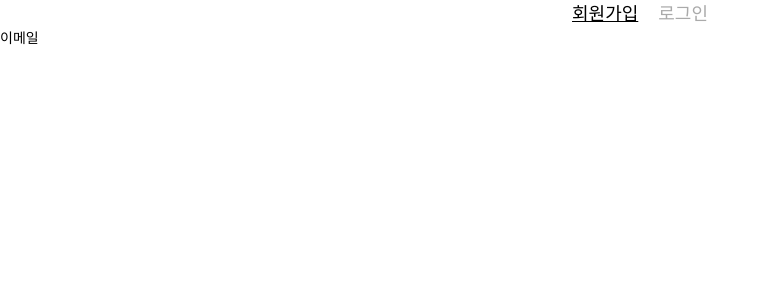
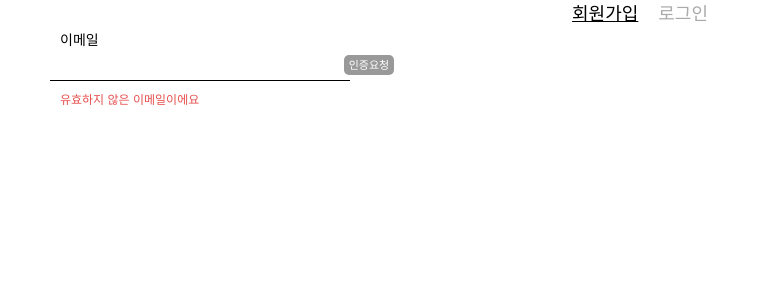
Before and after one commit to tankboyy/romance-lab-front, a Next.js app: page /signUp in a window 1280 px wide. Shown: the top 300 px of the page, without its empty margins (0-768 px from the left). Built offline with nearby package versions, Linux system fonts and the light colour scheme.

Commit message:
💄 회원가입 페이지 수정
회원가입 페이지 인풋 컴포넌트 작성중

```diff
--- /dev/null
+++ b/src/app/signUp/InputComponent.tsx
@@ -0,0 +1,55 @@
+import React, {useEffect, useState} from 'react';
+
+type propsType = {
+  title: string
+  hide?: boolean
+  failText: string
+  successText: string
+};
+
+
+export default function InputComponent(props: propsType) {
+  const [isFail, setIsFail] = useState(true);
+  const [inputValue, setInputValue] = useState<string>("");
+
+  useEffect(() => {
+    const pattern = /^[a-zA-Z0-9._%+-]+@[a-zA-Z0-9.-]+\.[a-zA-Z]{2,}$/
+    setIsFail(() => !pattern.test(inputValue))
+  }, [inputValue])
+
+
+  return (
+    <div
+      className=""
+    >
+      <div className="m-0 p-0">
+        <div className="w-[300px] ml-[50px]">
+          {/*<p className="text-[14px] text-left ">이메일</p>*/}
+          <label className="text-left text-[14px] bottom-[8px] pl-[10px] pb-[4px]">{props.title}</label>
+          <div
+            className="border-b-[1px] border-b-[solid] border-b-[#000] pb-[5px] pl-[10px] relative z-[10] w-[300px] flex">
+            <input
+              type={props.hide ? 'password' : ''}
+              value={inputValue}
+              onChange={(value) => setInputValue(value.target.value)}
+            />
+
+            <div>
+              <button
+                className={isFail ? "w-[50px] h-[20px] rounded-[5px] bg-[#999999] absolute inline-block ml-[50px] mt-[4px]" : "w-[50px] h-[20px] rounded-[5px] bg-[#3668EA] absolute inline-block ml-[50px] mt-[4px]"}
+                disabled={isFail}
+              >
+                <p className="text-[#FFF] text-[11px]">인증요청</p>
+              </button>
+            </div>
+          </div>
+          <div className="pl-[10px] pt-[10px]">
+            <p
+              className={isFail ? "text-[#E84E4E] text-[12px]" : "text-[12px] text-[#3668EA]"}>{isFail ? props.failText : props.successText}</p>
+          </div>
+          {/*<span className="block bottom-0 w-0 h-[2px] rounded-[2px] transition delay-500 bg-[#666]"></span>*/}
+        </div>
+      </div>
+    </div>
+  );
+}
--- a/src/app/signUp/page.tsx
+++ b/src/app/signUp/page.tsx
@@ -1,27 +1,21 @@
 "use client"
 
 import React, {useState} from 'react';
+import InputComponent from "./InputComponent";
 
-type propsType = {
-
-};
+type propsType = {};
 
 export default function Home(props: propsType) {
   const [step, setStep] = useState<"회원가입" | "로그인">("회원가입")
   return (
     <div>
       <div className="flex items-center justify-center text-[18px]">
-        <p className={`${step === '회원가입' ? "mx-[10px] text-[#000] underline underline-offset-1" : "mx-[10px] text-[#AAA]"}`}>회원가입</p>
-        <p className={`${step === '로그인' ? "mx-[10px] text-[#000] underline underline-offset-1" : "mx-[10px] text-[#AAA]"}`}>로그인</p>
+        <p
+          className={`${step === '회원가입' ? "mx-[10px] text-[#000] underline underline-offset-1" : "mx-[10px] text-[#AAA]"}`}>회원가입</p>
+        <p
+          className={`${step === '로그인' ? "mx-[10px] text-[#000] underline underline-offset-1" : "mx-[10px] text-[#AAA]"}`}>로그인</p>
       </div>
-      <div
-        className="justify-center items-center text-center"
-      >
-        <div className="flex flex-col">
-          <p className="text-[14px] text-left">이메일</p>
-          <input type="email"/>
-        </div>
-      </div>
+      <InputComponent title="이메일" failText="유효하지 않은 이메일이에요" successText="몰라"/>
     </div>
   );
 }
```
